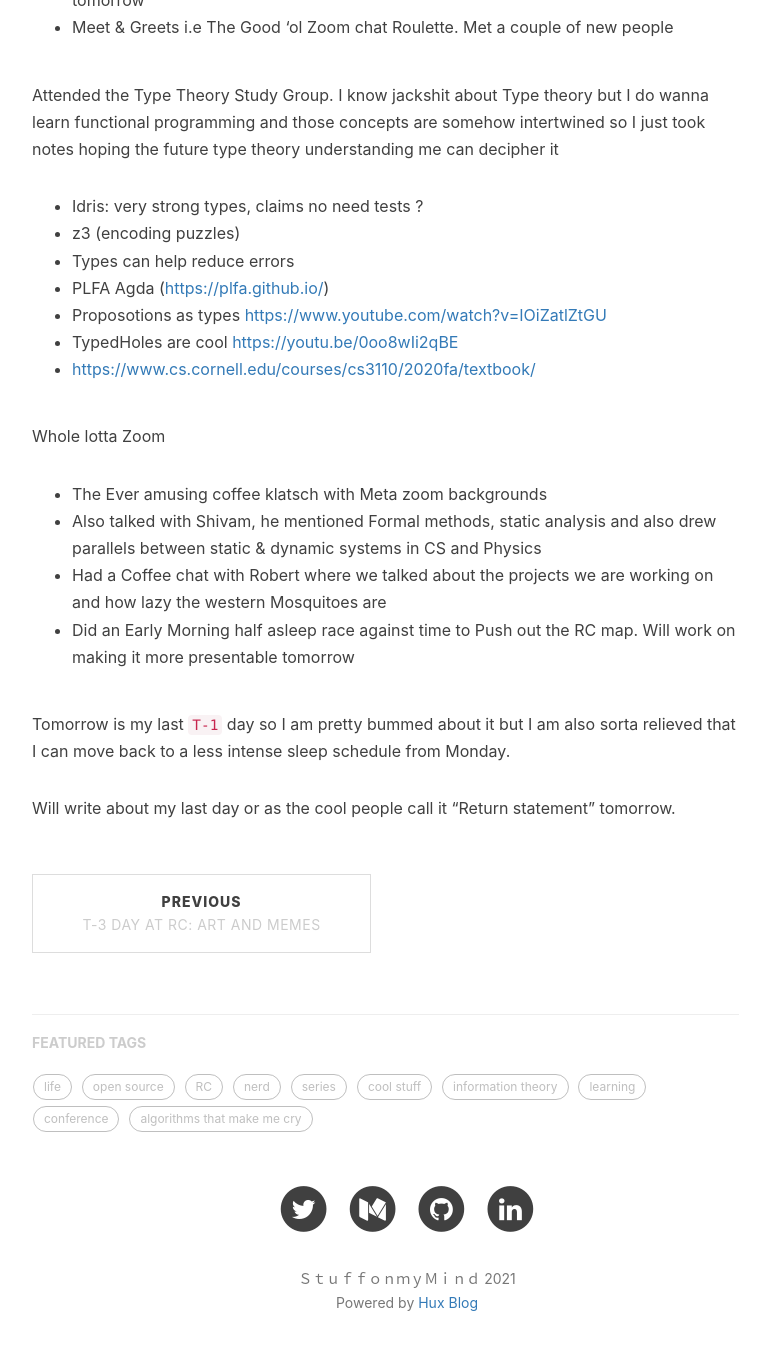
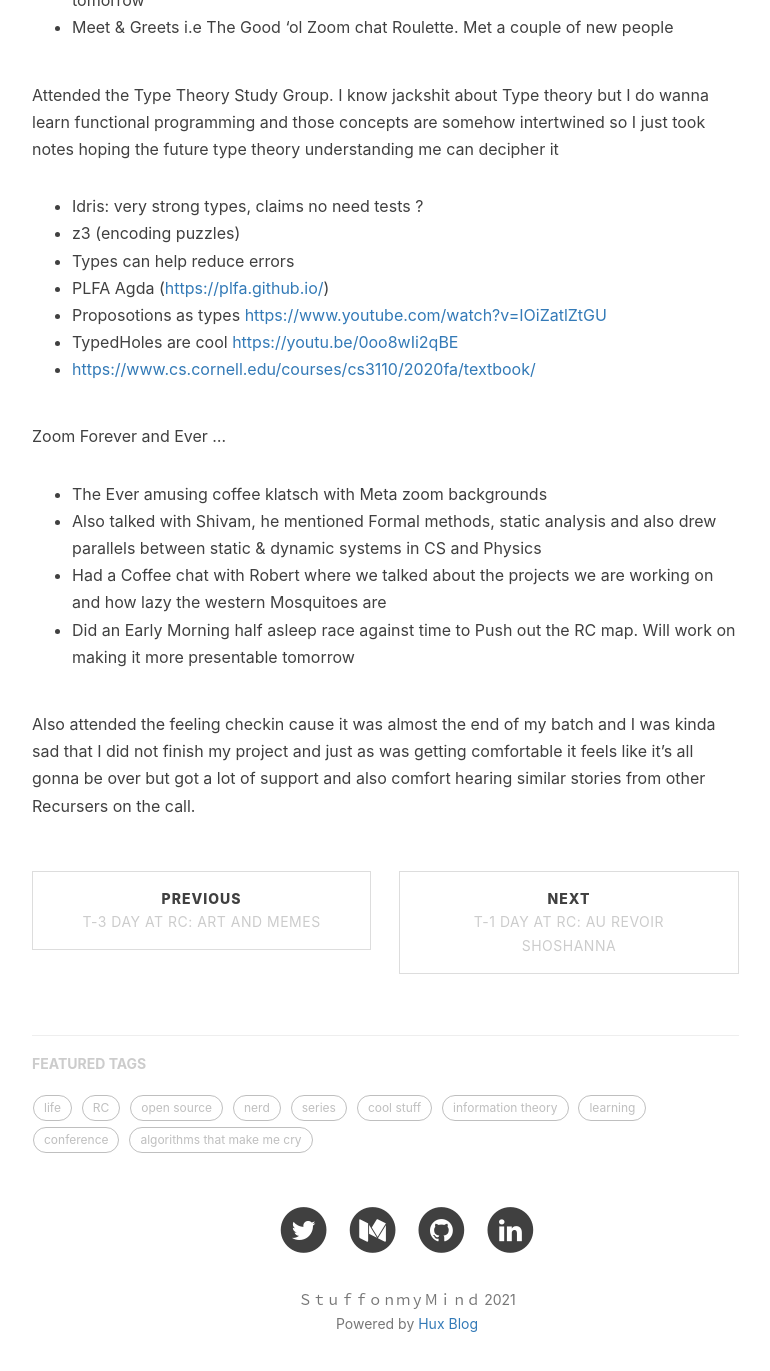
Before and after one commit to Sangarshanan/sangarshanan.github.io, a Jekyll site: the page built from _posts/2021-02-18-RC-day-4.md, in a window 1280 px wide and 1400 px high, scrolled down 720 px. Shown: the top 1371 px of the window, without its empty margins (233-1003 px from the left). Built offline with Jekyll 4.4.1, drawn with Linux system fonts in a browser that asks for light colours; nearby versions of some CDN libraries; comment, search, counter and statistics services are not loaded.

Commit message:
Last day at RC

```diff
--- a/_posts/2021-02-18-RC-day-4.md
+++ b/_posts/2021-02-18-RC-day-4.md
@@ -21,7 +21,7 @@ Attended the Type Theory Study Group. I know jackshit about Type theory but I do
 - TypedHoles are cool <https://youtu.be/0oo8wIi2qBE>
 - <https://www.cs.cornell.edu/courses/cs3110/2020fa/textbook/>
 
-Whole lotta Zoom
+Zoom Forever and Ever ...
 
 - The Ever amusing coffee klatsch with Meta zoom backgrounds
 - Also talked with Shivam, he mentioned Formal methods, static analysis and also drew
@@ -29,6 +29,4 @@ parallels between static & dynamic systems in CS and Physics
 - Had a Coffee chat with Robert where we talked about the projects we are working on and how lazy the western Mosquitoes are
 - Did an Early Morning half asleep race against time to Push out the RC map. Will work on making it more presentable tomorrow
 
-Tomorrow is my last `T-1` day so I am pretty bummed about it but I am also sorta relieved that I can move back to a less intense sleep schedule from Monday.
-
-Will write about my last day or as the cool people call it "Return statement" tomorrow.
+Also attended the feeling checkin cause it was almost the end of my batch and I was kinda sad that I did not finish my project and just as was getting comfortable it feels like it's all gonna be over but got a lot of support and also comfort hearing similar stories from other Recursers on the call.
```
Also changed, not shown: _posts/2021-02-19-RC-day-5.md (added, +22 -0 lines).
